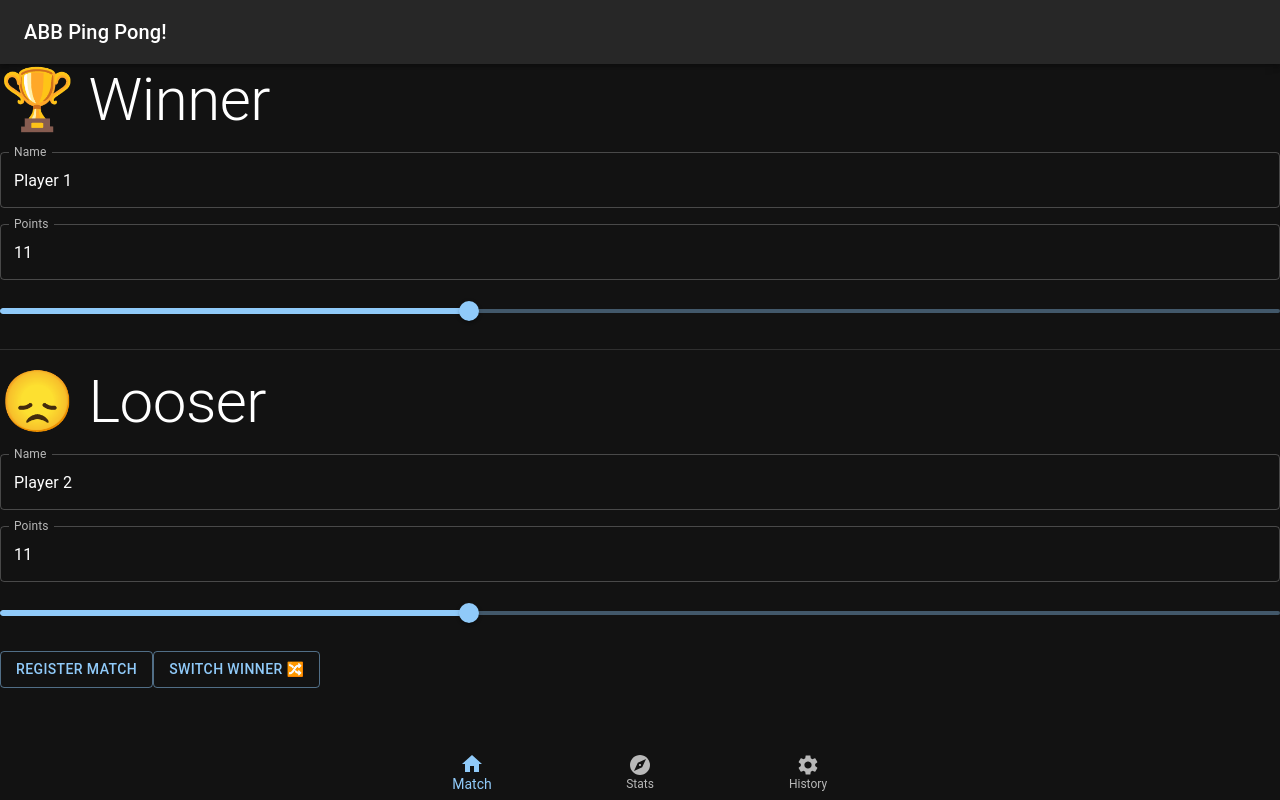
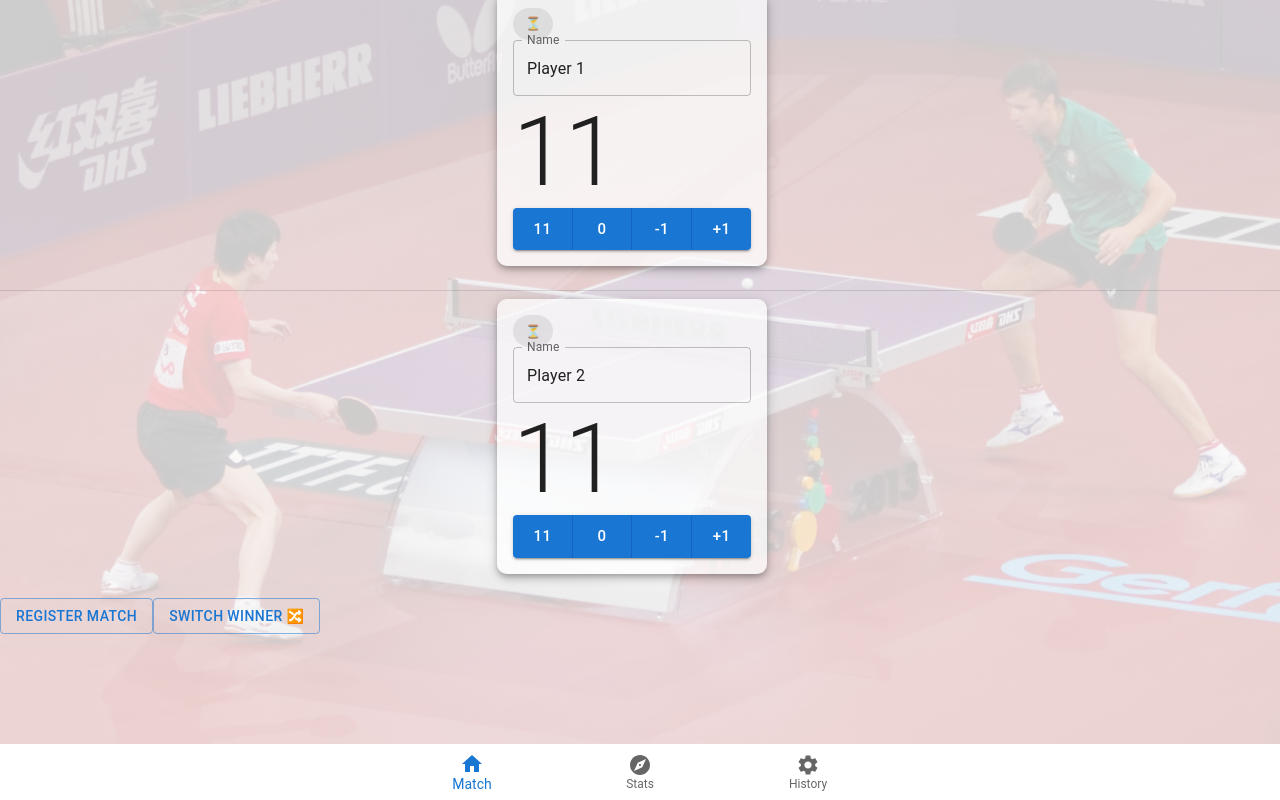
Before and after one commit to abbdberg/pingpoing-rank, a React (Vite) app: page / in a window 1280 px wide. Built offline with nearby package versions, Linux system fonts and the light colour scheme.

Commit message:
designing new ui

```diff
--- a/src/App.tsx
+++ b/src/App.tsx
@@ -5,7 +5,6 @@ import ExploreIcon from '@mui/icons-material/Explore';
 import SettingsIcon from '@mui/icons-material/Settings';
 
 import { BottomNavigation, BottomNavigationAction, Box } from '@mui/material';
-import { TopBar } from './components/TopBar/TopBar';
 import { History } from './components/History/History';
 import { Stats } from './components/Stats/Stats';
 import { Match } from './components/Match/Match';
@@ -21,7 +20,6 @@ function App() {
         height: "100%",
         flexDirection: "column"
       }}>
-        <TopBar />
         <Box sx={{ flexGrow: 1 }}>
           <Routes>
             <Route path="/" element={<Match />} />
--- a/src/components/Match/Match.tsx
+++ b/src/components/Match/Match.tsx
@@ -1,4 +1,4 @@
-import {  Button, Divider, Grid } from "@mui/material";
+import {  Button, Divider, Grid, Paper, Typography } from "@mui/material";
 import { PlayerCmp } from "./PlayerCmp";
 import { useDispatch, useSelector } from "react-redux";
 import { RootState } from "../../store/store";
@@ -9,18 +9,17 @@ export const Match = () => {
   const { player1, player2 } = useSelector((state: RootState) => state.players);
   const dispatch = useDispatch();
 
-
-  return <Grid container rowGap={2}>
-      <Grid xs={12} item>
-        <PlayerCmp {...player1} isWinner={true} updatePlayerName={(name: string) => {
+  return <Grid container rowGap={2} alignContent={'center'} justifyContent={'center'}>
+      <Grid xs={12} item justifyContent={'center'}>
+        <PlayerCmp {...player1} updatePlayerName={(name: string) => {
           dispatch(updatePlayerName({ playerNumber: PlayerNumber.PLAYER1, name }));
         }} />
       </Grid>
-      <Grid xs={12} item>
+      <Grid xs={12} item justifyContent={'center'}>
         <Divider flexItem orientation="horizontal" />
       </Grid>
       <Grid xs={12} item>
-        <PlayerCmp {...player2} isWinner={false} updatePlayerName={(name: string) => {
+        <PlayerCmp {...player2} updatePlayerName={(name: string) => {
           dispatch(updatePlayerName({ playerNumber: PlayerNumber.PLAYER2, name }));
         }} />
       </Grid>
--- a/src/components/Match/PlayerCmp.tsx
+++ b/src/components/Match/PlayerCmp.tsx
@@ -1,30 +1,43 @@
-import { Autocomplete, Grid, Slider, TextField, Typography } from "@mui/material";
+import { Autocomplete, Grid, Button, ButtonGroup, TextField, Typography, Paper, Chip } from "@mui/material";
 import { Player } from "../../models/Player";
 import { useDispatch } from "react-redux";
-import { updatePlayerScore } from "../../store/playersSlice";
+import { PlayerState, updatePlayerScore } from "../../store/playersSlice";
+
+const fakePlaysers = "GracefulAdvance, HarmonicGrace, VibrantFashion, ScoutSmart, SmokyBlast, EyedManiacal, MutantElectric, SneakyVagabond, SkillWeaver, SniperNest, MurderousSquirrel, MoonYodeler, EmotiveDeer, ThumperHare, HooliganFlood, AimHawk, MysteriousLure, HardNut, ThrillingUndead, MysterySleuth";
 
 export interface PlayerProps extends Player {
-  isWinner: boolean;
   updatePlayerName: (name: string) => void;
 }
 export const PlayerCmp = (props: PlayerProps) =>
 {
   const dispatch = useDispatch();
   // Example function to handle a change
-  const handleSliderChange = (event:unknown, newValue:number) => {
+  const handleSliderChange = (newValue:number) => {
     dispatch(updatePlayerScore({ name: props.name, points: newValue }));
   };
-return <>
-<Grid spacing={2} container alignItems={"center"} >
+
+  let backgroundColor = 'rgba(255,255,255, 0.7)';
+  if(props.state === PlayerState.WINNER) {
+    backgroundColor = 'rgba(76,175,80, 0.7)';
+  } else if(props.state === PlayerState.LOSER) {
+    backgroundColor = 'rgba(244,67,54, 0.7)';
+  }
+return <div>
+<Grid spacing={2} container alignItems={"center"} justifyContent={'center'} >
+<Paper elevation={5} className="player-card" style={{backgroundColor}}>
 <Grid item xs={12}>
-  <Typography variant="h2" justifyItems={"center"} flex={1}>
-    {props.isWinner ? "🏆 Winner" : "😞 Looser"}
-  </Typography>
+  {props.state === PlayerState.WINNER && <Chip label={"🏆"} />}
+  {props.state === PlayerState.LOSER && <Chip label={"😔"} />}
+  {props.state === PlayerState.NOT_FINISHED && <Chip label={"⏳"} />}
+
+  {/* <Typography variant="button" justifyItems={"center"} flex={1}>
+    { "🏆 Player 1"}
+  </Typography> */}
 </Grid>
 <Grid item xs={12}>
   <Autocomplete
   freeSolo
-  options={['Player 1', 'Player X']}
+  options={fakePlaysers.split(',').map((option) => option.trim())}
   value={props.name}
   onChange={(_, value) => {
     console.log(value);
@@ -35,11 +48,17 @@ return <>
   />
 </Grid>
 <Grid item xs={12}>
-  <TextField label="Points" value={props.points} type="number" fullWidth />
+  <Typography variant="h1">{props.points}</Typography>
 </Grid>
 <Grid item xs={12}>
-  <Slider value={props.points} max={30} defaultValue={11} valueLabelDisplay="auto" onChange={handleSliderChange} />
+<ButtonGroup variant="contained" color="primary" fullWidth size="large">
+      <Button size="large" onClick={() => handleSliderChange(11)}>11</Button>
+      <Button onClick={() => handleSliderChange(0)}>0</Button>
+      <Button onClick={() => handleSliderChange(props.points-1)}>-1</Button>
+      <Button onClick={() => handleSliderChange(props.points+1)}>+1</Button>
+    </ButtonGroup>
 </Grid>
+</Paper>
 </Grid>
-</>
+</div>
 }
--- a/src/components/TopBar/TopBar.tsx
+++ b/src/components/TopBar/TopBar.tsx
@@ -5,8 +5,8 @@ export const TopBar = () => <AppBar position="static">
   {/* <IconButton edge="start" color="inherit" aria-label="menu">
     <MenuIcon />
   </IconButton> */}
-  <Typography variant="h6" color="inherit">
-    ABB Ping Pong!
+  <Typography variant="body1" color="inherit">
+    Be the ping to my pong
   </Typography>
 </Toolbar>
 </AppBar>
--- a/src/main.css
+++ b/src/main.css
@@ -1,5 +1,23 @@
-body, html, #root {
+body,
+html,
+#root {
   height: 100%;
   margin: 0;
   padding: 0;
 }
+
+body {
+  background: linear-gradient(rgba(255, 255, 255, 0.8), rgba(255, 255, 255, 0.8)), url('/background.jpg');
+  background-position: right bottom;
+  background-size: cover;
+  height: 100vh;
+  /* Fill the entire screen height */
+}
+
+.player-card {
+  border-radius: 10px!important;
+  margin: 8px;
+  padding: 16px;
+  display: flex;
+  flex-direction: column;
+}
--- a/src/main.tsx
+++ b/src/main.tsx
@@ -9,7 +9,7 @@ import CssBaseline from '@mui/material/CssBaseline';
 
 const theme = createTheme({
   palette: {
-    mode: 'dark',
+    mode: 'light',
     // primary: {
     //   main: '#ff4400',
     // },
--- a/src/models/Player.ts
+++ b/src/models/Player.ts
@@ -1,4 +1,7 @@
+import { PlayerState } from "../store/playersSlice";
+
 export interface Player {
   name: string;
   points: number;
+  state: PlayerState;
 }
--- a/src/store/playersSlice.ts
+++ b/src/store/playersSlice.ts
@@ -5,6 +5,14 @@ export enum PlayerNumber {
   PLAYER1 = 'player1',
   PLAYER2 = 'player2'
 }
+
+export enum PlayerState {
+  WINNER = 'winner',
+  LOSER = 'loser',
+  NOT_FINISHED = 'not_finished'
+}
+
+export interface UpdatePlayerPayload extends Omit<Player, 'state'>{}
 
 export interface PlayerNamePayload {
   playerNumber: PlayerNumber;
@@ -17,19 +25,25 @@ export interface PlayersState {
 }
 
 const initialState: PlayersState = {
-  player1: { name: 'Player 1', points: 11 },
-  player2: { name: 'Player 2', points: 11 }
+  player1: { name: 'Player 1', points: 11, state: PlayerState.NOT_FINISHED},
+  player2: { name: 'Player 2', points: 11, state: PlayerState.NOT_FINISHED}
 };
 
 export const playersSlice = createSlice({
   name: 'players',
   initialState,
   reducers: {
-    updatePlayerScore: (state, action: PayloadAction<Player>) => {
-      if (state.player1.name === action.payload.name) {
-        state.player1.points = action.payload.points;
-      } else if (state.player2.name === action.payload.name) {
-        state.player2.points = action.payload.points;
+    updatePlayerScore: (state, action: PayloadAction<UpdatePlayerPayload>) => {
+      const currentPlayer = state.player1.name === action.payload.name ? state.player1 : state.player2;
+      const otherPlayer = state.player1.name === action.payload.name ? state.player2 : state.player1;
+      currentPlayer.points = action.payload.points;
+      const players = [currentPlayer, otherPlayer].sort((a, b) => b.points - a.points);
+      if(players[0].points >= 11 && players[0].points - players[1].points >= 2) {
+        players[0].state = PlayerState.WINNER;
+        players[1].state = PlayerState.LOSER;
+      } else {
+        players[0].state = PlayerState.NOT_FINISHED;
+        players[1].state = PlayerState.NOT_FINISHED;
       }
     },
     updatePlayerName: (state, action: PayloadAction<PlayerNamePayload>) => {
```
Also changed, not shown: public/background.jpg (added).
